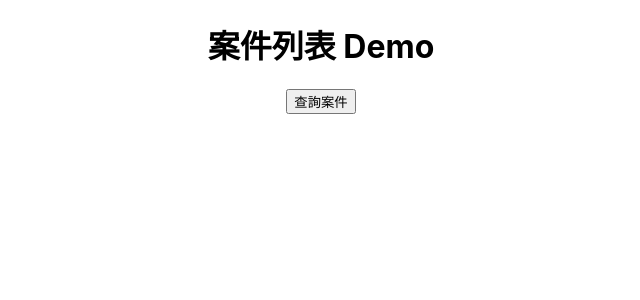
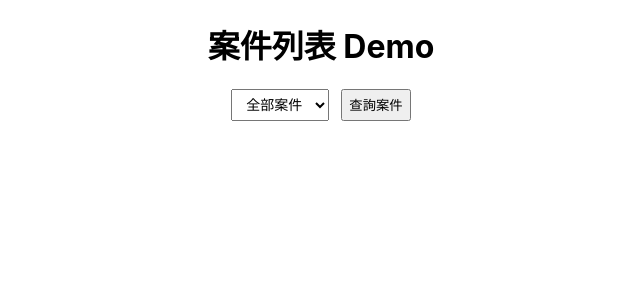
Before and after one commit to jejennifer/fullstack-demo, a React (Create React App) app in the folder frontend-demo/: page / in a window 1280 px wide. Shown: the top 300 px of the page, without its empty margins (319-959 px from the left). Built offline with nearby package versions, Linux system fonts and the light colour scheme.

Commit message:
feat(frontend): add case filter dropdown and search interaction

```diff
--- a/frontend-demo/src/App.css
+++ b/frontend-demo/src/App.css
@@ -89,3 +89,15 @@
 .case-badge.closed {
   background-color: #10b981; /* 綠 */
 }
+
+.search-bar {
+  display: flex;
+  justify-content: center;
+  gap: 12px;
+  margin-bottom: 24px;
+}
+
+.search-bar select {
+  padding: 6px 10px;
+  font-size: 14px;
+}
--- a/frontend-demo/src/App.tsx
+++ b/frontend-demo/src/App.tsx
@@ -11,6 +11,13 @@ type Case = {
 function App() {
   const [cases, setCases] = useState<Case[]>([]);
 
+  const [filterStatus, setFilterStatus] = useState<string>("all");
+
+  const filteredCases = cases.filter((c) => {
+    if (filterStatus === "all") return true;
+    return c.status === filterStatus;
+  });
+
   const fetchCases = async () => {
     const res = await fetch("http://localhost:3001/api/cases");
     const data = await res.json();
@@ -21,10 +28,21 @@ function App() {
     <div className="App">
       <h1 className="page-title">案件列表 Demo</h1>
 
-      <button onClick={fetchCases}>查詢案件</button>
+      <div className="search-bar">
+        <select
+          value={filterStatus}
+          onChange={(e) => setFilterStatus(e.target.value)}
+        >
+          <option value="all">全部案件</option>
+          <option value="in_progress">進行中</option>
+          <option value="closed">已結案</option>
+        </select>
+
+        <button onClick={fetchCases}>查詢案件</button>
+      </div>
 
       <ul className="case-list">
-        {cases.map((c) => (
+        {filteredCases.map((c) => (
           <li key={c.id} className="case-card">
           <div className="case-title">{c.name}</div>
 
```
